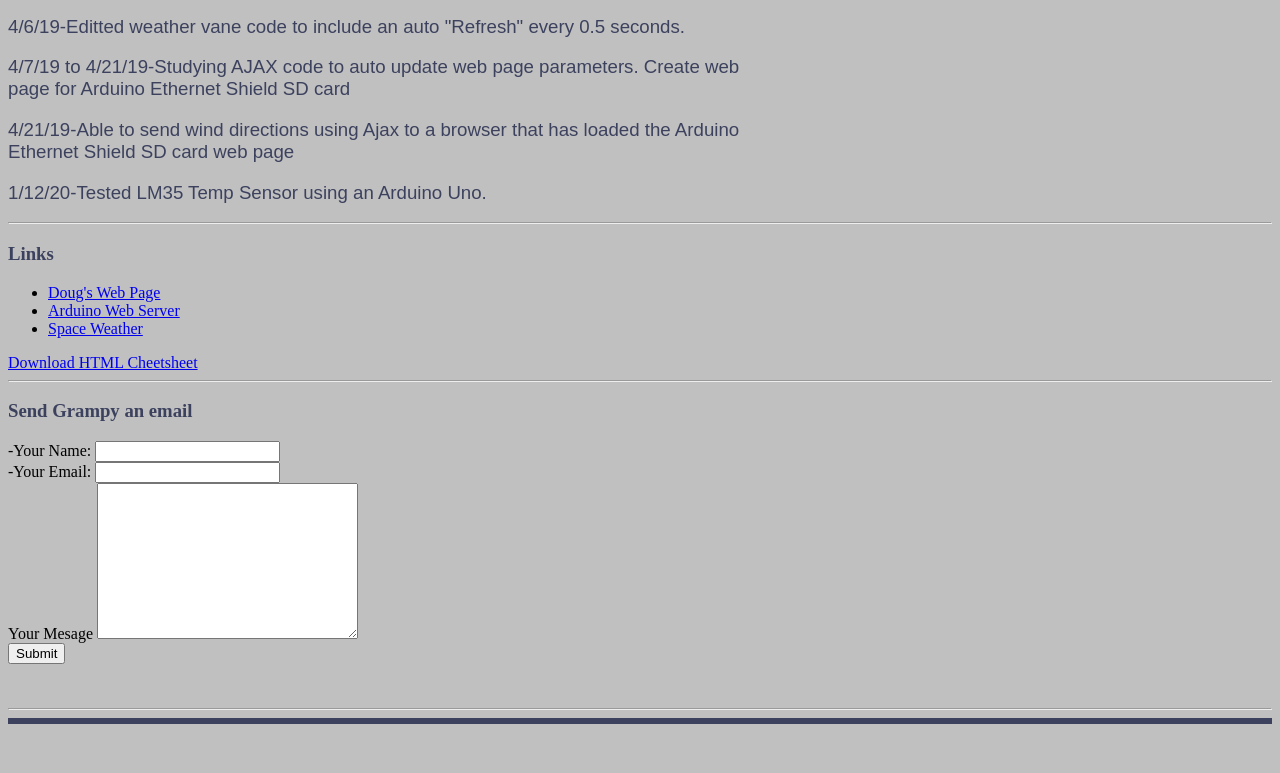
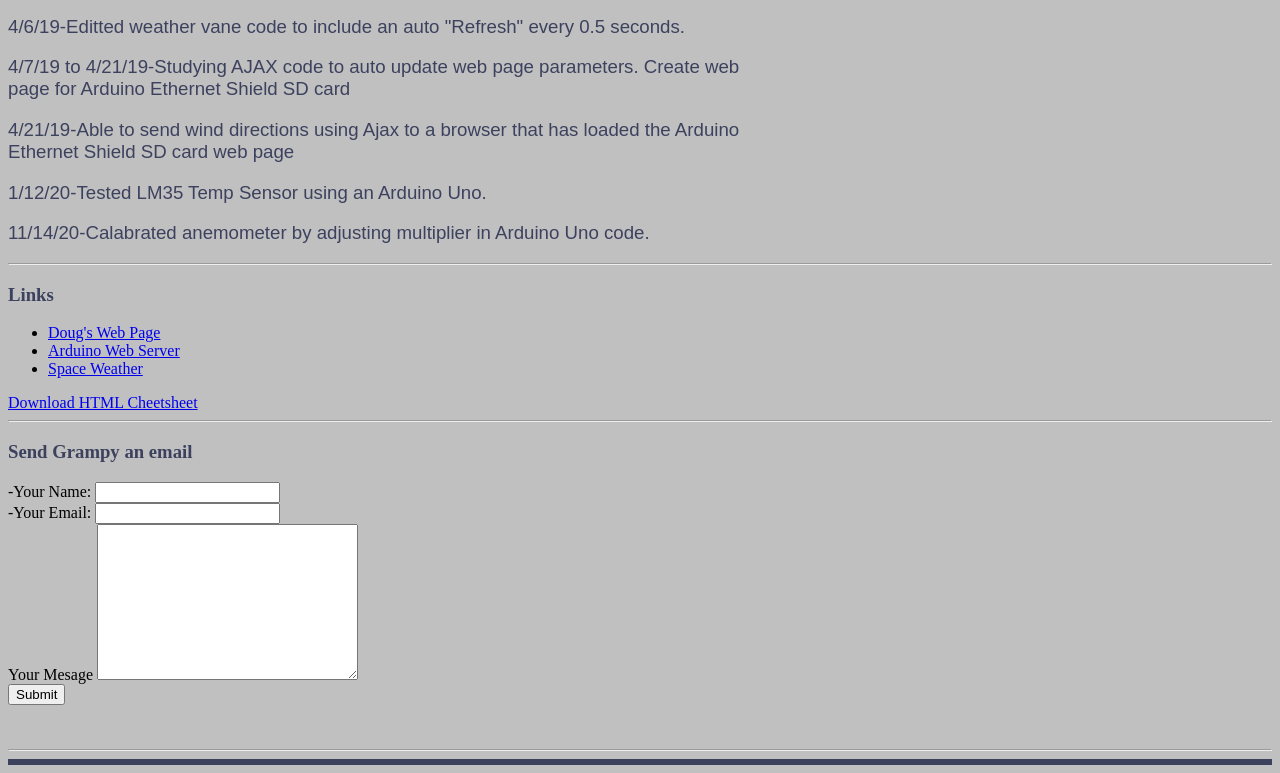
Before and after one commit to DougVan/weatherstation, a plain HTML site: page index.html in a window 1280 px wide. Shown: the part 836-1609 px from the top of the page. Before the commit the page ends 1568 px from the top, so only its background shows below. Drawn offline with Linux system fonts and the light colour scheme.

Commit message:
Add files via upload
Updated anemometer calibration

```diff
--- a/index.html
+++ b/index.html
@@ -75,6 +75,7 @@
     <p>4/7/19 to 4/21/19-Studying AJAX code to auto update web page parameters. Create web page for Arduino Ethernet Shield SD card</p>
     <p>4/21/19-Able to send wind directions using Ajax to a browser that has loaded the Arduino Ethernet Shield SD card web page</p>
     <p>1/12/20-Tested LM35 Temp Sensor using an Arduino Uno.</p>
+    <p>11/14/20-Calabrated anemometer by adjusting multiplier in Arduino Uno code.</p>
   <hr>
   <h3>Links</h3>
   <ul> <!-- unordered list-->
```
